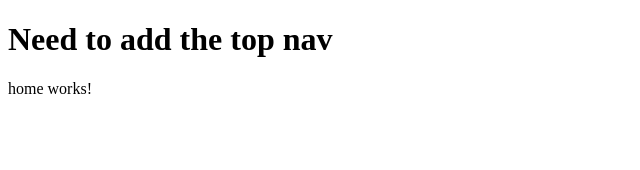
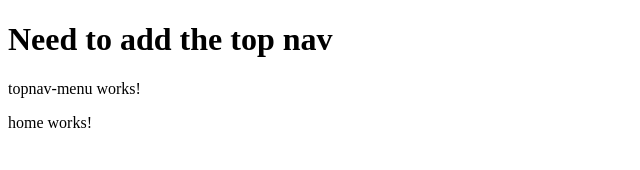
Before and after one commit to MDaighFullerton/SaveTheDate, an Angular app in the folder savethedate-app/: page / in a window 1280 px wide. Shown: the top 170 px of the page, without its empty margins (0-640 px from the left). Built offline with nearby package versions, Linux system fonts and the light colour scheme.

Commit message:
init topnav

```diff
--- a/savethedate-app/src/app/app.component.html
+++ b/savethedate-app/src/app/app.component.html
@@ -1,3 +1,4 @@
 <h1>Need to add the top nav</h1>
+<app-topnav-menu></app-topnav-menu>
 
 <router-outlet></router-outlet>
```
